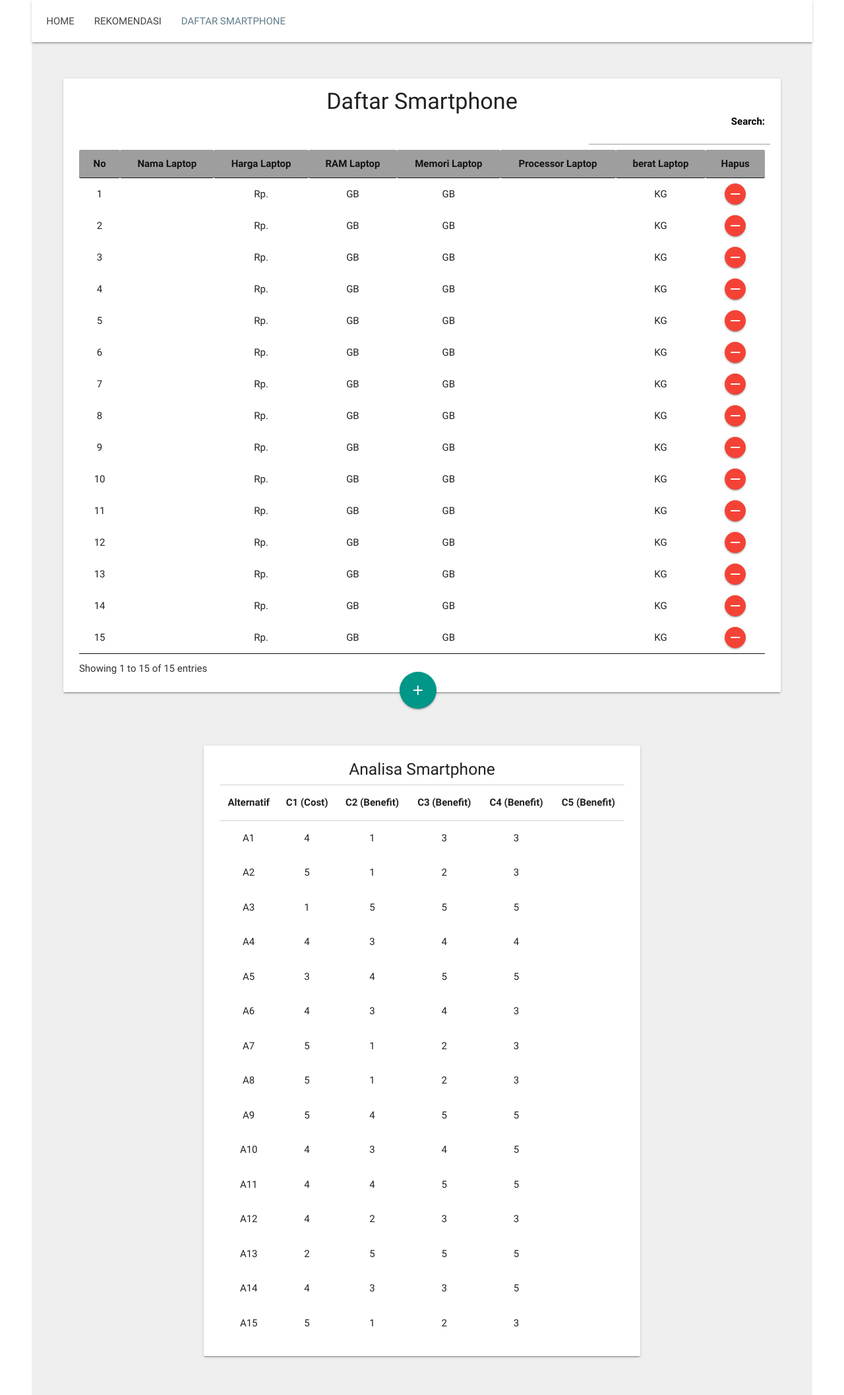
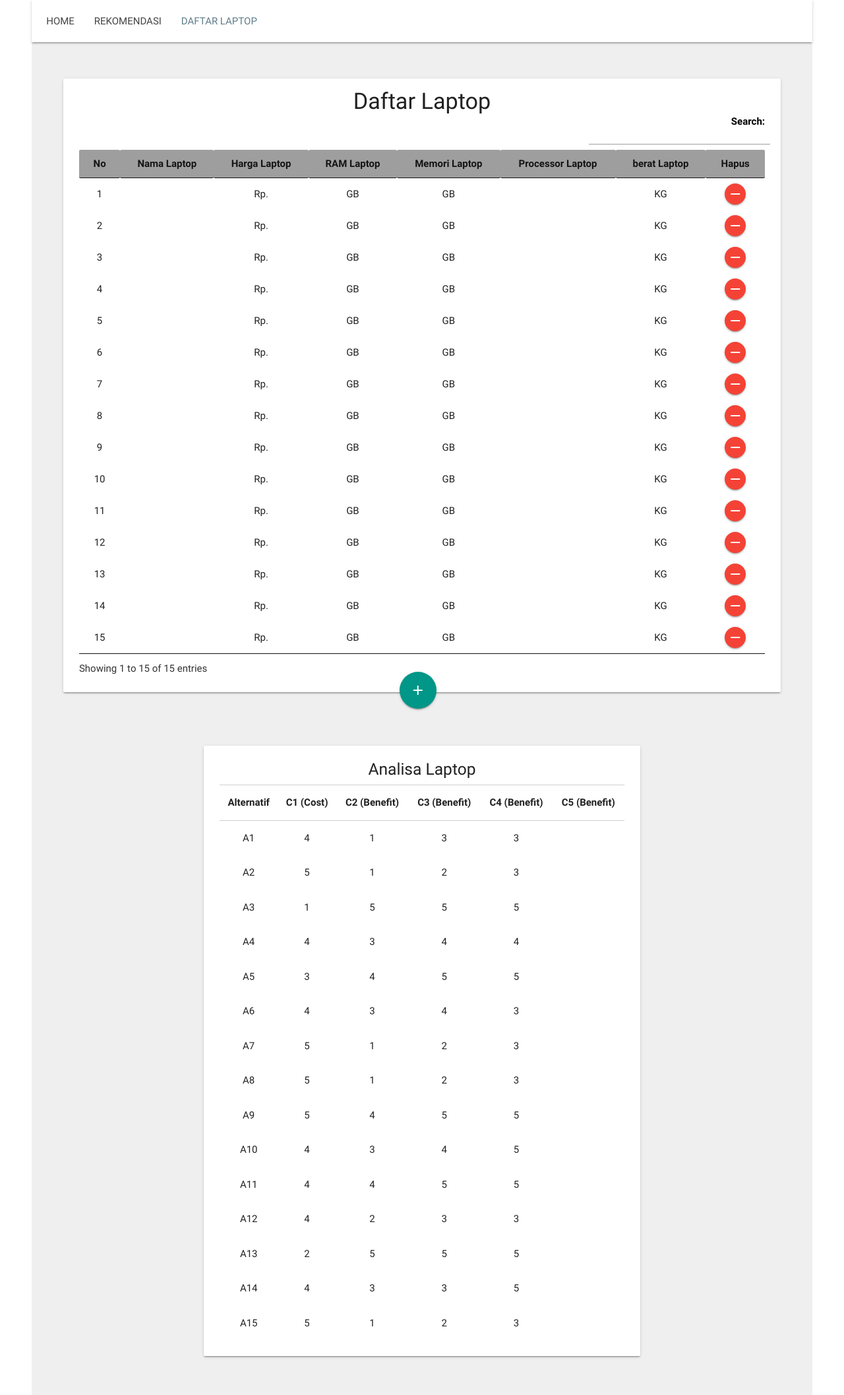
Before and after one commit to shabianay/SPK_Topsis, a PHP site: page /daftar_laptop.php in a window 1280 px wide. Shown: the whole page at 66% size. Run offline with PHP 8.4, Linux system fonts and the light colour scheme; data comes from the database, SQL or seed files in the repository; data that the repository does not hold is empty; some libraries are stand-ins or nearby versions; grey boxes are pictures that could not be loaded.

Commit message:
fix name

```diff
--- a/daftar_laptop.php
+++ b/daftar_laptop.php
@@ -92,7 +92,7 @@ if (isset($_POST["hapus_hp"])) {
 <html>
 
 <head>
-	<title>Sistem Pendukung Keputusan Pemilihan Smartphone</title>
+	<title>Sistem Pendukung Keputusan Pemilihan Laptop</title>
 	<!--Import Google Icon Font-->
 	<link href="https://fonts.googleapis.com/icon?family=Material+Icons" rel="stylesheet">
 	<!--Import materialize.css-->
@@ -125,7 +125,7 @@ if (isset($_POST["hapus_hp"])) {
 					<ul class="left" style="margin-left: -52px;">
 						<li><a href="index.php">HOME</a></li>
 						<li><a href="rekomendasi.php">REKOMENDASI</a></li>
-						<li><a class="active" href="daftar_laptop.php">DAFTAR SMARTPHONE</a></li>
+						<li><a class="active" href="daftar_laptop.php">DAFTAR LAPTOP</a></li>
 					</ul>
 				</div>
 
@@ -144,7 +144,7 @@ if (isset($_POST["hapus_hp"])) {
 							<div class="card">
 								<div class="card-content">
 									<center>
-										<h4 style="margin-bottom: 0px; margin-top: -8px;">Daftar Smartphone</h4>
+										<h4 style="margin-bottom: 0px; margin-top: -8px;">Daftar Laptop</h4>
 									</center>
 									<table id="table_id" class="hover dataTablesCustom" style="width:100%">
 										<thead style="border-top: 1px solid #d0d0d0;">
@@ -240,7 +240,7 @@ if (isset($_POST["hapus_hp"])) {
 							<div class="card">
 								<div class="card-content" style="padding-top: 10px;">
 									<center>
-										<h5 style="margin-bottom: 10px;">Analisa Smartphone</h5>
+										<h5 style="margin-bottom: 10px;">Analisa Laptop</h5>
 									</center>
 									<table class="responsive-table">
 
@@ -315,7 +315,7 @@ if (isset($_POST["hapus_hp"])) {
 				<div class="card-content">
 					<div class="row">
 						<center>
-							<h5 style="margin-top:-8px;">Masukan Smartphone</h5>
+							<h5 style="margin-top:-8px;">Masukan laptop</h5>
 						</center>
 						<form method="POST" action="">
 							<div class="row">
```
